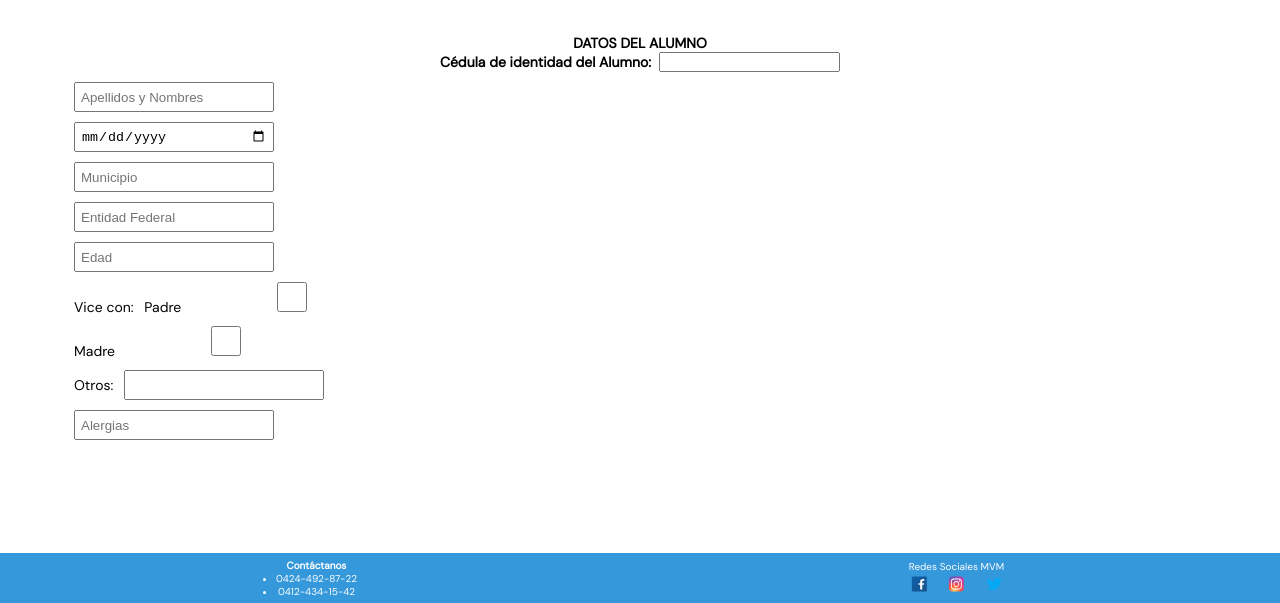
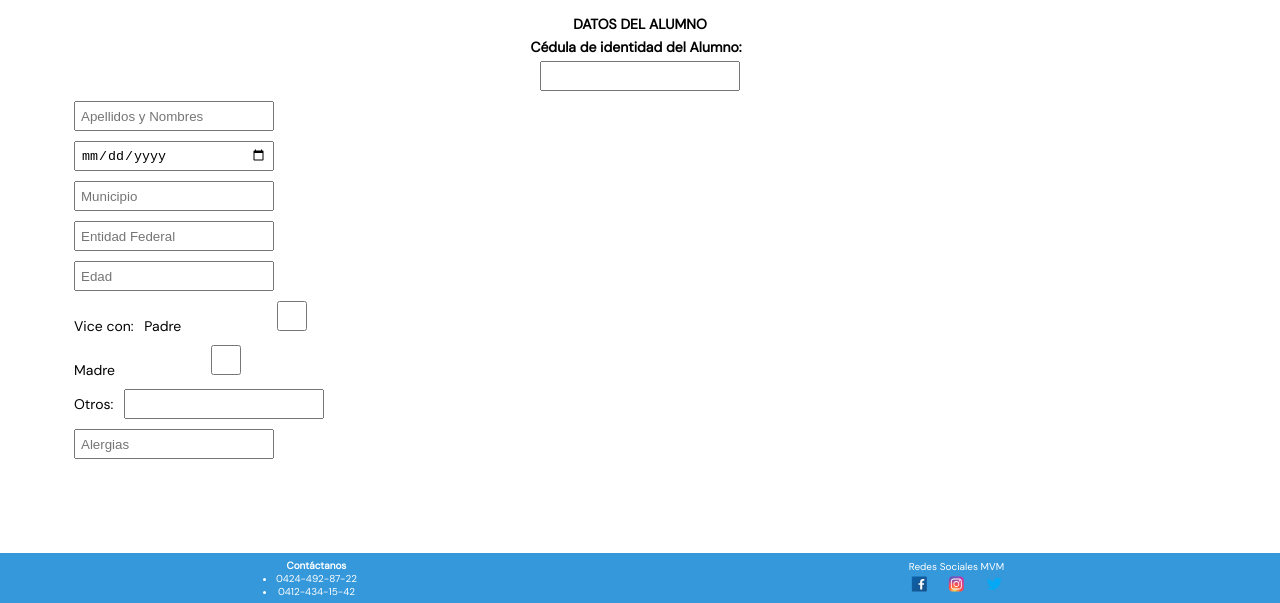
Before and after one commit to diegomzalez/mvm-app-layouts, a plain HTML site: page front/public/student-record.html in a window 1280 px wide. Shown: the part 197-800 px from the top of the page. Drawn offline with Linux system fonts and the light colour scheme.

Commit message:
[ADD] edit student record CSS

```diff
--- a/front/styles/student-record.css
+++ b/front/styles/student-record.css
@@ -68,11 +68,12 @@ main section > div.left p,
 main section > div.right p {
   font-size: 1.4rem;
   font-weight: bold;
+  margin-bottom: 5px;
 }
 
-main section > div.right {
+/* main section > div.right {
   display: flex;
-}
+} */
 
 main section > div.right p {
   align-self: center;
@@ -80,7 +81,8 @@ main section > div.right p {
 }
 
 main section > div.right input {
-  height: 20px;
+  width: 200px;
+  height: 30px;
 }
 
 main div.pd-10 {
```
